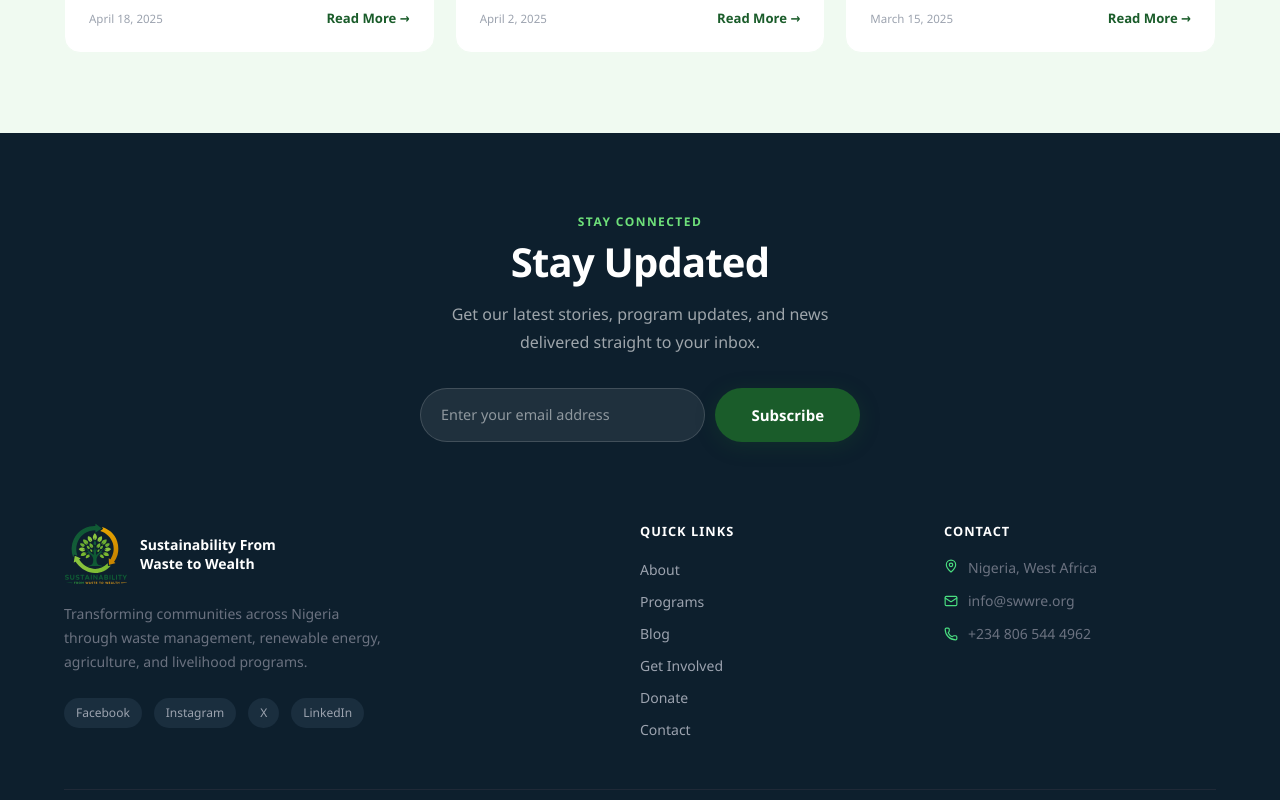
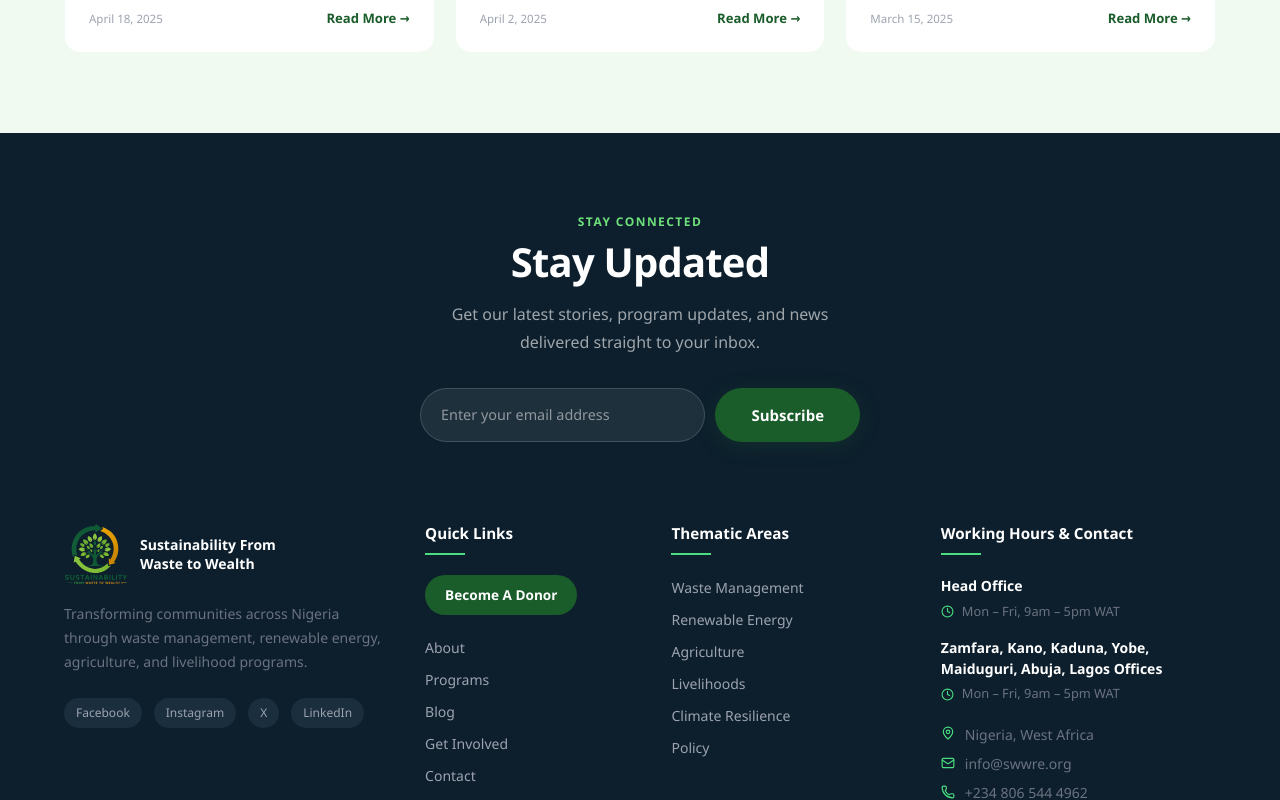
Before and after one commit to Mujaheed24/sustainability-ngo, a Next.js app: page /blog in a window 1280 px wide. Shown: the part 2000-2800 px from the top of the page. Built offline with nearby package versions, Linux system fonts and the light colour scheme.

Commit message:
updating

```diff
--- a/app/contact/page.tsx
+++ b/app/contact/page.tsx
@@ -108,6 +108,16 @@ export default function ContactPage() {
     { icon: <MapPin style={{ width: '22px', height: '22px', color: 'var(--brand-green)' }} />, title: 'Location', lines: ['Nigeria, West Africa'], sub: 'Serving communities across Africa' },
   ]
 
+  const offices = [
+    'Zamfara',
+    'Kano',
+    'Kaduna',
+    'Yobe',
+    'Maiduguri',
+    'Abuja',
+    'Lagos',
+  ]
+
   return (
     <>
       <Navbar />
@@ -135,6 +145,37 @@ export default function ContactPage() {
               Have a question, partnership idea, or just want to learn more? We&apos;d love to hear from you.
             </p>
           </Reveal>
+        </div>
+      </section>
+
+      {/* Where We Work — office/coverage grid */}
+      <section className="section-padding" style={{ background: 'var(--brand-white)', paddingTop: 'var(--spacing-section-y)', paddingBottom: '3rem' }}>
+        <div className="container-custom">
+          <Reveal>
+            <div style={{ textAlign: 'center', maxWidth: '560px', margin: '0 auto 2.5rem' }}>
+              <span className="eyebrow">Where We Work</span>
+              <h2 className="section-title" style={{ fontSize: '1.75rem', marginBottom: '0.75rem' }}>Our Locations</h2>
+              <p style={{ color: '#6b7280', fontSize: '0.95rem', lineHeight: 1.7 }}>
+                SWWRE runs programs and maintains a community presence across these states.
+              </p>
+            </div>
+          </Reveal>
+          <div className="offices-grid" style={{ display: 'grid', gap: '1rem' }}>
+            {offices.map((city, i) => (
+              <Reveal key={city} delay={i * 0.06}>
+                <div
+                  className="card-standard"
+                  style={{ padding: '1.5rem 1.25rem', textAlign: 'center', display: 'flex', flexDirection: 'column', alignItems: 'center', gap: '0.6rem' }}
+                >
+                  <div style={{ background: 'var(--brand-green-pale)', borderRadius: '9999px', padding: '0.75rem', display: 'inline-flex' }}>
+                    <MapPin style={{ width: '20px', height: '20px', color: 'var(--brand-green)' }} />
+                  </div>
+                  <h3 style={{ fontWeight: 700, color: 'var(--brand-navy)', fontSize: '0.95rem', margin: 0 }}>{city}</h3>
+                  <p style={{ fontSize: '0.78rem', color: '#9ca3af', margin: 0 }}>Nigeria</p>
+                </div>
+              </Reveal>
+            ))}
+          </div>
         </div>
       </section>
 
@@ -275,11 +316,14 @@ export default function ContactPage() {
       <style>{`
         .contact-grid { grid-template-columns: 1fr; }
         .form-row { grid-template-columns: 1fr; }
+        .offices-grid { grid-template-columns: repeat(2, 1fr); }
         @media (min-width: 640px) {
           .form-row { grid-template-columns: 1fr 1fr !important; }
+          .offices-grid { grid-template-columns: repeat(4, 1fr) !important; }
         }
         @media (min-width: 1024px) {
           .contact-grid { grid-template-columns: 1fr 2fr !important; }
+          .offices-grid { grid-template-columns: repeat(7, 1fr) !important; }
         }
       `}</style>
     </>
--- a/app/globals.css
+++ b/app/globals.css
@@ -17,6 +17,14 @@
   --color-brand-green-pale: #f0faf1;
   --color-brand-navy: #0d1f2d;
   --color-brand-white: #ffffff;
+
+  /* Additional brand-hued colors surfaced during Navbar/Footer migration.
+     These already appear (as raw hex) on other pages too — see globals.css
+     comment below for details — but are only wired up as tokens for
+     Navbar/Footer in this pass. */
+  --color-brand-green-accent: #86efac;  /* active nav link, accent text on dark bg */
+  --color-brand-green-dark: #0d4a1e;    /* mobile menu flyout bg, dark gradient stops */
+  --color-brand-navy-alt: #1a2e3e;      /* footer social pills, dark form panels */
 
   /* Radius scale */
   --radius-card: 1rem;        /* 16px — standard card corner */
@@ -53,6 +61,12 @@
   --brand-green-pale: #f0faf1;
   --brand-navy: #0d1f2d;
   --brand-white: #ffffff;
+
+  /* See matching comment in the @theme block above — added for the
+     Navbar/Footer token migration (Phase 3). */
+  --brand-green-accent: #86efac;
+  --brand-green-dark: #0d4a1e;
+  --brand-navy-alt: #1a2e3e;
 
   --radius-card: 1rem;
   --radius-card-lg: 1.5rem;
--- /dev/null
+++ b/components/CountUpStat.tsx
@@ -0,0 +1,73 @@
+'use client'
+
+import { useEffect, useRef, useState } from 'react'
+
+interface CountUpStatProps {
+  /** Full display value, e.g. "35M+", "100%", "4". */
+  value: string
+  /** Set false for values that shouldn't animate (e.g. a year like "2025"). */
+  animate?: boolean
+  /** Animation duration in ms. */
+  duration?: number
+  style?: React.CSSProperties
+  className?: string
+}
+
+/**
+ * Renders a stat number that counts up from 0 to its target once it
+ * scrolls into view. Parses a leading numeric portion (with optional
+ * comma separators) out of `value` and keeps any prefix/suffix
+ * (e.g. "M+", "%", "K") static around it. Falls back to the plain
+ * static value when the number can't be parsed, animation is turned
+ * off, or the user has requested reduced motion.
+ */
+export default function CountUpStat({ value, animate = true, duration = 1400, style, className }: CountUpStatProps) {
+  const ref = useRef<HTMLSpanElement>(null)
+  const [display, setDisplay] = useState(animate ? value.replace(/[\d,]+/, '0') : value)
+  const [hasRun, setHasRun] = useState(false)
+
+  useEffect(() => {
+    if (!animate) return
+    const match = value.match(/^([^\d]*)([\d,]+)(.*)$/)
+    if (!match) return // no numeric portion found — leave the static value as-is
+
+    const prefersReducedMotion = window.matchMedia('(prefers-reduced-motion: reduce)').matches
+    if (prefersReducedMotion) {
+      // eslint-disable-next-line react-hooks/set-state-in-effect -- one-time sync to final value when motion is disabled, not a cascading update
+      setDisplay(value)
+      return
+    }
+
+    const [, prefix, numStr, suffix] = match
+    const target = parseInt(numStr.replace(/,/g, ''), 10)
+    const el = ref.current
+    if (!el || Number.isNaN(target)) return
+
+    const observer = new IntersectionObserver(
+      ([entry]) => {
+        if (entry.isIntersecting && !hasRun) {
+          setHasRun(true)
+          const start = performance.now()
+          const tick = (now: number) => {
+            const progress = Math.min((now - start) / duration, 1)
+            const eased = 1 - Math.pow(1 - progress, 3) // ease-out cubic
+            const current = Math.round(target * eased)
+            setDisplay(`${prefix}${current.toLocaleString()}${suffix}`)
+            if (progress < 1) requestAnimationFrame(tick)
+          }
+          requestAnimationFrame(tick)
+        }
+      },
+      { threshold: 0.4 }
+    )
+    observer.observe(el)
+    return () => observer.disconnect()
+    // eslint-disable-next-line react-hooks/exhaustive-deps
+  }, [value, animate, duration])
+
+  return (
+    <span ref={ref} style={style} className={className}>
+      {display}
+    </span>
+  )
+}
--- a/components/Footer.tsx
+++ b/components/Footer.tsx
@@ -1,14 +1,43 @@
 'use client'
 
 import Link from 'next/link'
-import { MapPin, Mail, Phone } from 'lucide-react'
+import { MapPin, Mail, Phone, Clock } from 'lucide-react'
+
+// Column header with a short brand-colored underline, matching the
+// "Working Hours / Thematic Areas / Quick Links" header treatment
+// referenced during the footer redesign.
+function ColumnHeader({ children }: { children: React.ReactNode }) {
+  return (
+    <div style={{ marginBottom: '1.25rem' }}>
+      <h4 style={{ color: 'var(--brand-white)', fontWeight: 700, fontSize: '0.95rem', margin: '0 0 0.5rem' }}>
+        {children}
+      </h4>
+      <div style={{ width: '2.5rem', height: '2px', background: 'var(--brand-green-bright)' }} />
+    </div>
+  )
+}
+
+// Same six focus areas listed in the org overview (Section 1 of the
+// briefing). All point at /programs since there are no dedicated
+// per-area pages yet — avoids inventing links that don't exist.
+const thematicAreas = [
+  'Waste Management',
+  'Renewable Energy',
+  'Agriculture',
+  'Livelihoods',
+  'Climate Resilience',
+  'Policy',
+]
+
+// Same 7 states added to the Contact page's "Where We Work" grid.
+const regionalOffices = 'Zamfara, Kano, Kaduna, Yobe, Maiduguri, Abuja, Lagos'
 
 export default function Footer() {
   return (
     <footer style={{ background: 'var(--brand-navy)', color: '#9ca3af' }} className="pt-16 pb-6">
       <div className="container-custom">
         <div
-          style={{ display: 'grid', gap: '2rem', gridTemplateColumns: '1fr', marginBottom: '3rem' }}
+          style={{ display: 'grid', gap: '2.5rem', gridTemplateColumns: '1fr', marginBottom: '3rem' }}
           className="footer-grid"
         >
           {/* Brand column */}
@@ -34,7 +63,7 @@ export default function Footer() {
                   href="#"
                   style={{
                     fontSize: '0.75rem',
-                    background: '#1a2e3e',
+                    background: 'var(--brand-navy-alt)',
                     padding: '0.375rem 0.75rem',
                     borderRadius: '9999px',
                     color: '#9ca3af',
@@ -46,7 +75,7 @@ export default function Footer() {
                     ;(e.currentTarget as HTMLAnchorElement).style.color = 'var(--brand-white)'
                   }}
                   onMouseLeave={e => {
-                    (e.currentTarget as HTMLAnchorElement).style.background = '#1a2e3e'
+                    (e.currentTarget as HTMLAnchorElement).style.background = 'var(--brand-navy-alt)'
                     ;(e.currentTarget as HTMLAnchorElement).style.color = '#9ca3af'
                   }}
                 >
@@ -56,18 +85,34 @@ export default function Footer() {
             </div>
           </div>
 
-          {/* Quick links */}
+          {/* Quick links, with a Donate CTA up top */}
           <div>
-            <h4 style={{ color: 'var(--brand-white)', fontWeight: 600, marginBottom: '1rem', fontSize: '0.8rem', textTransform: 'uppercase', letterSpacing: '0.08em' }}>
-              Quick Links
-            </h4>
+            <ColumnHeader>Quick Links</ColumnHeader>
+            <Link
+              href="/donate"
+              style={{
+                display: 'inline-block',
+                background: 'var(--brand-green)',
+                color: 'var(--brand-white)',
+                fontWeight: 700,
+                fontSize: '0.85rem',
+                padding: '0.6rem 1.25rem',
+                borderRadius: 'var(--radius-pill)',
+                textDecoration: 'none',
+                marginBottom: '1.25rem',
+                transition: 'background 0.2s',
+              }}
+              onMouseEnter={e => (e.currentTarget as HTMLAnchorElement).style.background = 'var(--brand-green-light)'}
+              onMouseLeave={e => (e.currentTarget as HTMLAnchorElement).style.background = 'var(--brand-green)'}
+            >
+              Become A Donor
+            </Link>
             <ul style={{ listStyle: 'none', padding: 0, display: 'flex', flexDirection: 'column', gap: '0.5rem' }}>
               {[
                 { label: 'About', href: '/about' },
                 { label: 'Programs', href: '/programs' },
                 { label: 'Blog', href: '/blog' },
                 { label: 'Get Involved', href: '/get-involved' },
-                { label: 'Donate', href: '/donate' },
                 { label: 'Contact', href: '/contact' },
               ].map(link => (
                 <li key={link.label}>
@@ -84,12 +129,45 @@ export default function Footer() {
             </ul>
           </div>
 
-          {/* Contact */}
+          {/* Thematic areas */}
           <div>
-            <h4 style={{ color: 'var(--brand-white)', fontWeight: 600, marginBottom: '1rem', fontSize: '0.8rem', textTransform: 'uppercase', letterSpacing: '0.08em' }}>
-              Contact
-            </h4>
-            <ul style={{ listStyle: 'none', padding: 0, display: 'flex', flexDirection: 'column', gap: '0.75rem' }}>
+            <ColumnHeader>Thematic Areas</ColumnHeader>
+            <ul style={{ listStyle: 'none', padding: 0, display: 'flex', flexDirection: 'column', gap: '0.5rem' }}>
+              {thematicAreas.map(area => (
+                <li key={area}>
+                  <Link
+                    href="/programs"
+                    style={{ fontSize: '0.875rem', color: '#9ca3af', textDecoration: 'none', transition: 'color 0.2s' }}
+                    onMouseEnter={e => (e.currentTarget as HTMLAnchorElement).style.color = 'var(--brand-green-bright)'}
+                    onMouseLeave={e => (e.currentTarget as HTMLAnchorElement).style.color = '#9ca3af'}
+                  >
+                    {area}
+                  </Link>
+                </li>
+              ))}
+            </ul>
+          </div>
+
+          {/* Working hours & contact */}
+          <div>
+            <ColumnHeader>Working Hours &amp; Contact</ColumnHeader>
+            <div style={{ marginBottom: '1rem' }}>
+              <p style={{ fontSize: '0.875rem', color: 'var(--brand-white)', fontWeight: 600, margin: '0 0 0.35rem' }}>Head Office</p>
+              <p style={{ display: 'flex', alignItems: 'center', gap: '0.5rem', fontSize: '0.8rem', color: '#6b7280', margin: 0 }}>
+                <Clock style={{ width: '13px', height: '13px', color: 'var(--brand-green-bright)', flexShrink: 0 }} />
+                Mon – Fri, 9am – 5pm WAT
+              </p>
+            </div>
+            <div style={{ marginBottom: '1.25rem' }}>
+              <p style={{ fontSize: '0.875rem', color: 'var(--brand-white)', fontWeight: 600, margin: '0 0 0.35rem', lineHeight: 1.5 }}>
+                {regionalOffices} Offices
+              </p>
+              <p style={{ display: 'flex', alignItems: 'center', gap: '0.5rem', fontSize: '0.8rem', color: '#6b7280', margin: 0 }}>
+                <Clock style={{ width: '13px', height: '13px', color: 'var(--brand-green-bright)', flexShrink: 0 }} />
+                Mon – Fri, 9am – 5pm WAT
+              </p>
+            </div>
+            <ul style={{ listStyle: 'none', padding: 0, display: 'flex', flexDirection: 'column', gap: '0.5rem' }}>
               <li style={{ display: 'flex', alignItems: 'flex-start', gap: '0.625rem', fontSize: '0.875rem', color: '#6b7280' }}>
                 <MapPin style={{ width: '14px', height: '14px', color: 'var(--brand-green-bright)', flexShrink: 0, marginTop: '2px' }} />
                 Nigeria, West Africa
@@ -136,7 +214,10 @@ export default function Footer() {
 
       <style>{`
         @media (min-width: 768px) {
-          .footer-grid { grid-template-columns: 2fr 1fr 1fr !important; }
+          .footer-grid { grid-template-columns: 1.4fr 1fr 1fr !important; }
+        }
+        @media (min-width: 1024px) {
+          .footer-grid { grid-template-columns: 1.4fr 0.9fr 1fr 1.2fr !important; }
         }
       `}</style>
     </footer>
--- a/components/Hero.tsx
+++ b/components/Hero.tsx
@@ -2,12 +2,13 @@ import Link from 'next/link'
 import Image from 'next/image'
 import { ArrowDown, Leaf } from 'lucide-react'
 import Reveal from './motion/Reveal'
+import CountUpStat from './CountUpStat'
 
 const stats = [
-  { number: '4', label: 'Core Programs' },
-  { number: '35M+', label: 'Nigerians We Serve' },
-  { number: '2025', label: 'Year Founded' },
-  { number: '100%', label: 'Community Focus' },
+  { number: '4', label: 'Core Programs', animate: true },
+  { number: '35M+', label: 'Nigerians We Serve', animate: true },
+  { number: '2025', label: 'Year Founded', animate: false },
+  { number: '100%', label: 'Community Focus', animate: true },
 ]
 
 export default function Hero() {
@@ -239,7 +240,7 @@ export default function Hero() {
               }}
             >
               <p style={{ fontSize: 'clamp(1.5rem, 3vw, 2rem)', fontWeight: 900, color: '#4ade80', margin: 0, lineHeight: 1 }}>
-                {stat.number}
+                <CountUpStat value={stat.number} animate={stat.animate} />
               </p>
               <p style={{ fontSize: '0.72rem', color: 'rgba(220,252,231,0.7)', marginTop: '0.25rem', letterSpacing: '0.06em', textTransform: 'uppercase' }}>
                 {stat.label}
--- a/components/Navbar.tsx
+++ b/components/Navbar.tsx
@@ -40,7 +40,7 @@ export default function Navbar() {
           right: 0,
           zIndex: 100,
           transition: 'background 0.35s, box-shadow 0.35s',
-          background: scrolled || !isHome ? 'rgba(26,92,42,0.97)' : 'transparent',
+          background: scrolled || !isHome ? 'color-mix(in srgb, var(--brand-green) 97%, transparent)' : 'transparent',
           backdropFilter: scrolled || !isHome ? 'blur(12px)' : 'none',
           boxShadow: scrolled || !isHome ? '0 2px 24px rgba(0,0,0,0.18)' : 'none',
         }}
@@ -68,7 +68,7 @@ export default function Navbar() {
                   style={{
                     fontSize: '0.875rem',
                     fontWeight: active ? 700 : 500,
-                    color: active ? '#86efac' : 'rgba(255,255,255,0.88)',
+                    color: active ? 'var(--brand-green-accent)' : 'rgba(255,255,255,0.88)',
                     textDecoration: 'none',
                     position: 'relative',
                     paddingBottom: '2px',
@@ -82,7 +82,7 @@ export default function Navbar() {
                       left: 0,
                       right: 0,
                       height: '2px',
-                      background: '#86efac',
+                      background: 'var(--brand-green-accent)',
                       borderRadius: '2px',
                     }} />
                   )}
@@ -124,7 +124,7 @@ export default function Navbar() {
             overflow: 'hidden',
             maxHeight: menuOpen ? '600px' : '0',
             transition: 'max-height 0.35s cubic-bezier(0.4, 0, 0.2, 1)',
-            background: 'rgba(13,74,30,0.98)',
+            background: 'color-mix(in srgb, var(--brand-green-dark) 98%, transparent)',
             backdropFilter: 'blur(12px)',
           }}
           className="md:hidden"
@@ -141,7 +141,7 @@ export default function Navbar() {
                     borderBottom: '1px solid rgba(255,255,255,0.08)',
                     fontSize: '0.9375rem',
                     fontWeight: active ? 700 : 400,
-                    color: active ? '#86efac' : 'rgba(255,255,255,0.85)',
+                    color: active ? 'var(--brand-green-accent)' : 'rgba(255,255,255,0.85)',
                     textDecoration: 'none',
                     display: 'block',
                   }}
```
